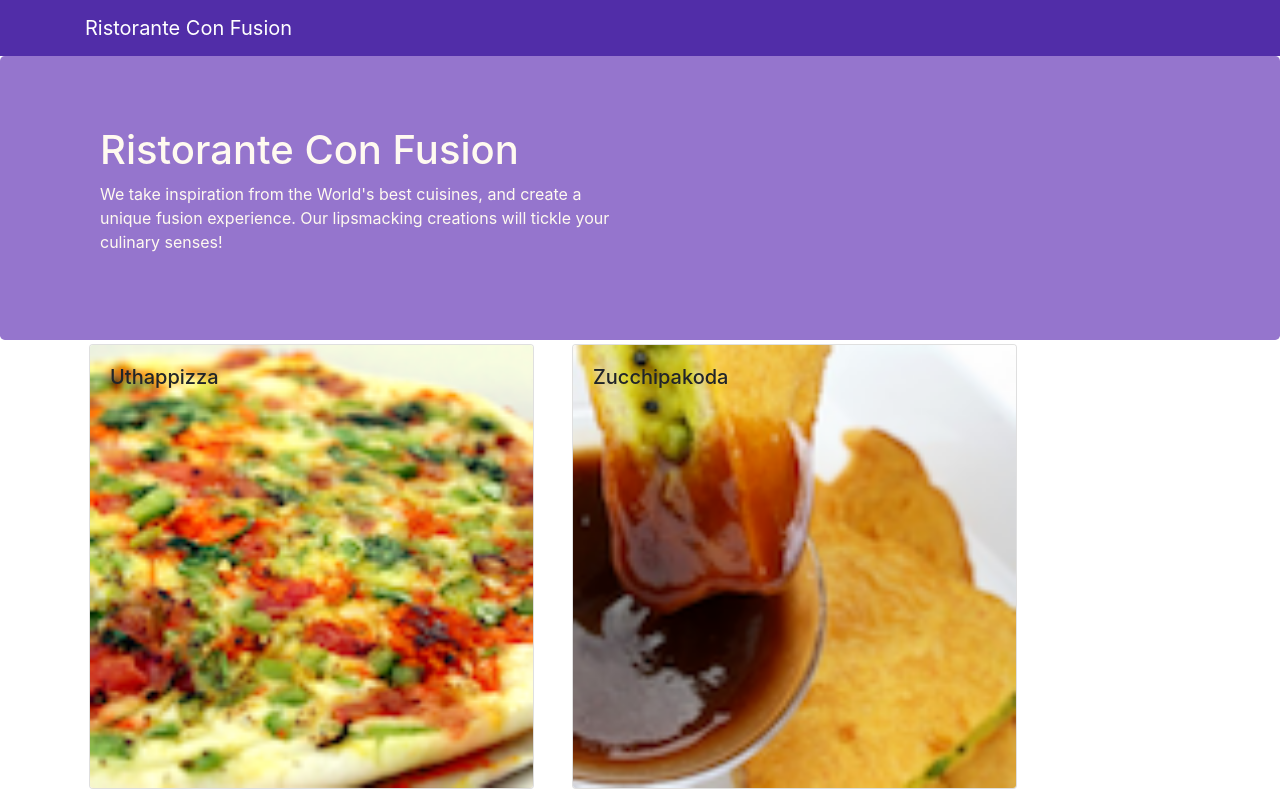
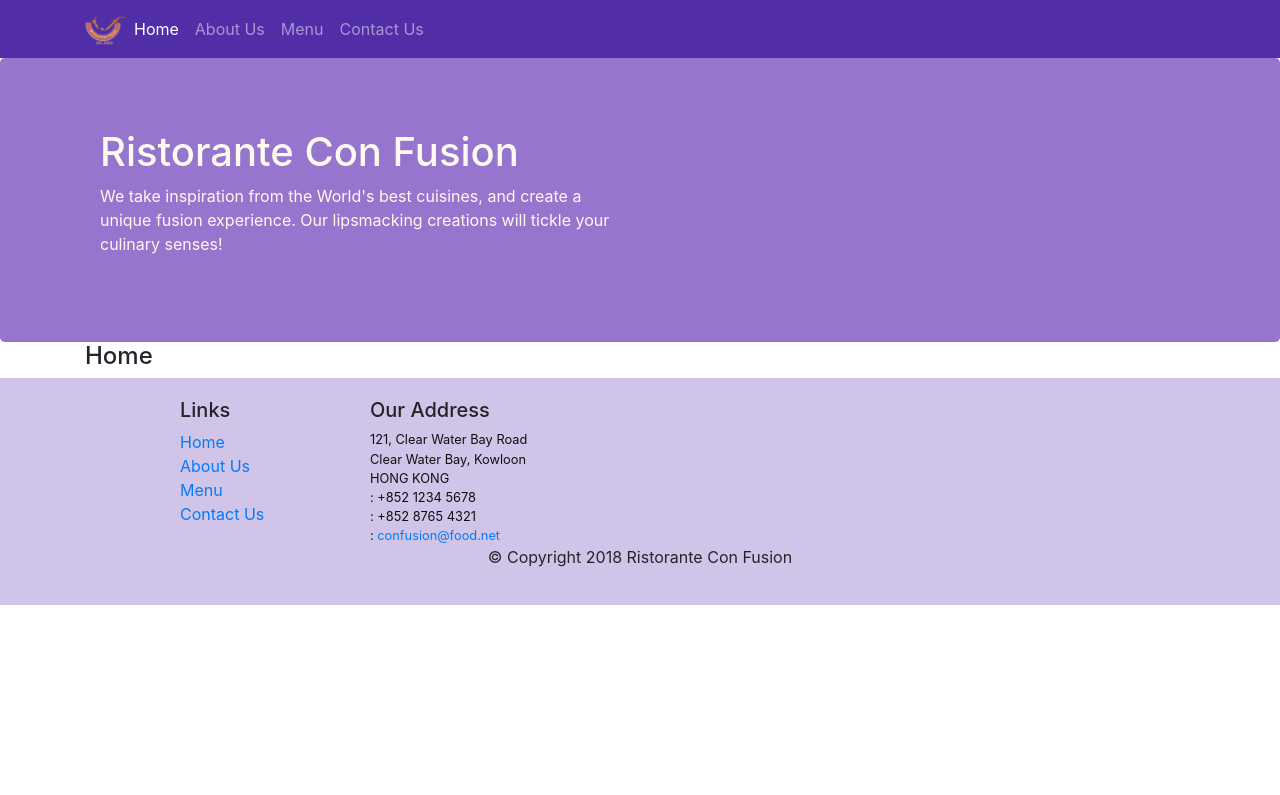
Before and after one commit to juandsalazars/-fullstack-specialization-hkust-react, a React (Create React App) app: page /home in a window 1280 px wide. Shown: the top 795 px of the page. Built offline with nearby package versions, Linux system fonts and the light colour scheme; the HTML template or start-up script is replaced by a standard one.

Commit message:
React Router

```diff
--- a/package.json
+++ b/package.json
@@ -12,6 +12,7 @@
     "react": "^18.2.0",
     "react-dom": "^18.2.0",
     "react-popper": "0.9.2",
+    "react-router-dom": "4.2.2",
     "react-scripts": "5.0.1",
     "reactstrap": "5.0.0",
     "web-vitals": "^2.1.4"
--- a/src/App.js
+++ b/src/App.js
@@ -1,13 +1,16 @@
 import Main from './components/MainComponent';
 import './App.css';
+import { BrowserRouter } from 'react-router-dom'
 
 function App() {
 
 
   return (
-    <div className="App">
-      <Main />
-    </div>
+    <BrowserRouter>
+      <div className="App">
+        <Main />
+      </div>
+    </BrowserRouter>
   );
 }
 
--- a/src/components/FooterComponent.js
+++ b/src/components/FooterComponent.js
@@ -1,4 +1,5 @@
 import React from 'react';
+import { Link } from 'react-router-dom';
 
 function Footer(props) {
     return(
@@ -8,10 +9,10 @@
                     <div className="col-4 offset-1 col-sm-2">
                         <h5>Links</h5>
                         <ul className="list-unstyled">
-                            <li><a href="#">Home</a></li>
-                            <li><a href="./aboutus.html">About</a></li>
-                            <li><a href="#">Menu</a></li>
-                            <li><a href="./contactus.html">Contact</a></li>
+                            <li><Link to="/home">Home</Link></li>
+                            <li><Link to="/aboutus">About Us</Link></li>
+                            <li><Link to="/menu">Menu</Link></li>
+                            <li><Link to="/contactus">Contact Us</Link></li>
                         </ul>
                     </div>
                     <div className="col-7 col-sm-5 address">
--- a/src/components/HeaderComponent.js
+++ b/src/components/HeaderComponent.js
@@ -1,13 +1,58 @@
 import React, { Component } from 'react';
-import { Navbar, NavbarBrand, Jumbotron } from 'reactstrap';
+import { Navbar, NavbarBrand, Jumbotron, Nav, NavItem, Collapse, NavbarToggler } from 'reactstrap';
+import { NavLink } from 'react-router-dom';
 
 class Header extends Component {
+    constructor(props){
+        super(props);
+
+        this.state = {
+            isNavOpen: false
+        }
+
+        this.toggleNav = this.toggleNav.bind(this);
+    }
+
+    toggleNav() {
+        this.setState({
+            isNavOpen: !this.state.isNavOpen
+        });
+    }
+
     render() {
         return(
             <>
-                <Navbar dark>
+                <Navbar dark expand="md">
                     <div className="container">
-                        <NavbarBrand href="/">Ristorante Con Fusion</NavbarBrand>
+                        <NavbarToggler onClick={this.toggleNav} />
+                        <NavbarBrand className="mr-auto" href="/">
+                            <img src="assets/images/logo.png" height="30" width="41"
+                                alt="Ristorante Con Fusion" />
+                        </NavbarBrand>
+                        <Collapse isOpen={this.state.isNavOpen} navbar>
+                            <Nav navbar>
+                                <NavItem>
+                                    <NavLink className="nav-link" to="/home">
+                                        <span className="fa fa-home fa-lg"></span> Home
+                                    </NavLink>
+                                </NavItem>
+                                <NavItem>
+                                    <NavLink className="nav-link" to="/aboutus">
+                                        <span className="fa fa-info fa-lg"></span> About Us
+                                    </NavLink>
+                                </NavItem>
+                                <NavItem>
+                                    <NavLink className="nav-link" to="/menu">
+                                        <span className="fa fa-list fa-lg"></span> Menu
+                                    </NavLink>
+                                </NavItem>
+                                <NavItem>
+                                    <NavLink className="nav-link" to="/contactus">
+                                        <span className="fa fa-address-card fa-lg"></span> Contact Us
+                                    </NavLink>
+                                </NavItem>
+                            </Nav>
+                        </Collapse>
                     </div>
                 </Navbar>
                 <Jumbotron>
--- /dev/null
+++ b/src/components/HomeComponent.js
@@ -0,0 +1,11 @@
+import React from 'react';
+
+function Home(props){
+    return(
+        <div className="container">
+            <h4>Home</h4>
+        </div>
+    );
+}
+
+export default Home;
--- a/src/components/MainComponent.js
+++ b/src/components/MainComponent.js
@@ -1,9 +1,11 @@
 import React, { Component } from 'react';
+import Home from './HomeComponent';
 import Menu from './MenuComponent';
 import DishDetail from './DishdetailComponent';
-import { DISHES } from '../shared/dishes';
 import Header from './HeaderComponent';
 import Footer from './FooterComponent';
+import { DISHES } from '../shared/dishes';
+import { Switch, Route, Redirec, Redirect } from 'react-router-dom';
 
 class Main extends Component {
 
@@ -11,27 +13,28 @@
         super(props);
 
         this.state = {
-            dishes: DISHES,
-            selectedDish: null
+            dishes: DISHES
         }
     }
 
-    onDishSelect(dishId) {
-        this.setState({
-            selectedDish: dishId
-        });
-    }
+    render () {
 
-    render () {
+        const HomePage = () => {
+            return(
+                <Home />
+            );
+        }
+
         return (
-          <div>
-            <Header />
-            <Menu dishes={this.state.dishes}
-                onClick={(dishId) => this.onDishSelect(dishId)}/>
-            <DishDetail
-                dish={this.state.dishes.find((dish) => dish.id === this.state.selectedDish)} />
-            <Footer />
-          </div>
+            <div>
+                <Header />
+                <Switch>
+                    <Route path="/home" component={HomePage} />
+                    <Route exact path="/menu" component={() => <Menu dishes={this.state.dishes} />} />
+                    <Redirect to="/home" />
+                </Switch>
+                <Footer />
+            </div>
         );
     }
 }
```
Also changed, not shown: 1 other file (tests, documents, lock files or other folders).
